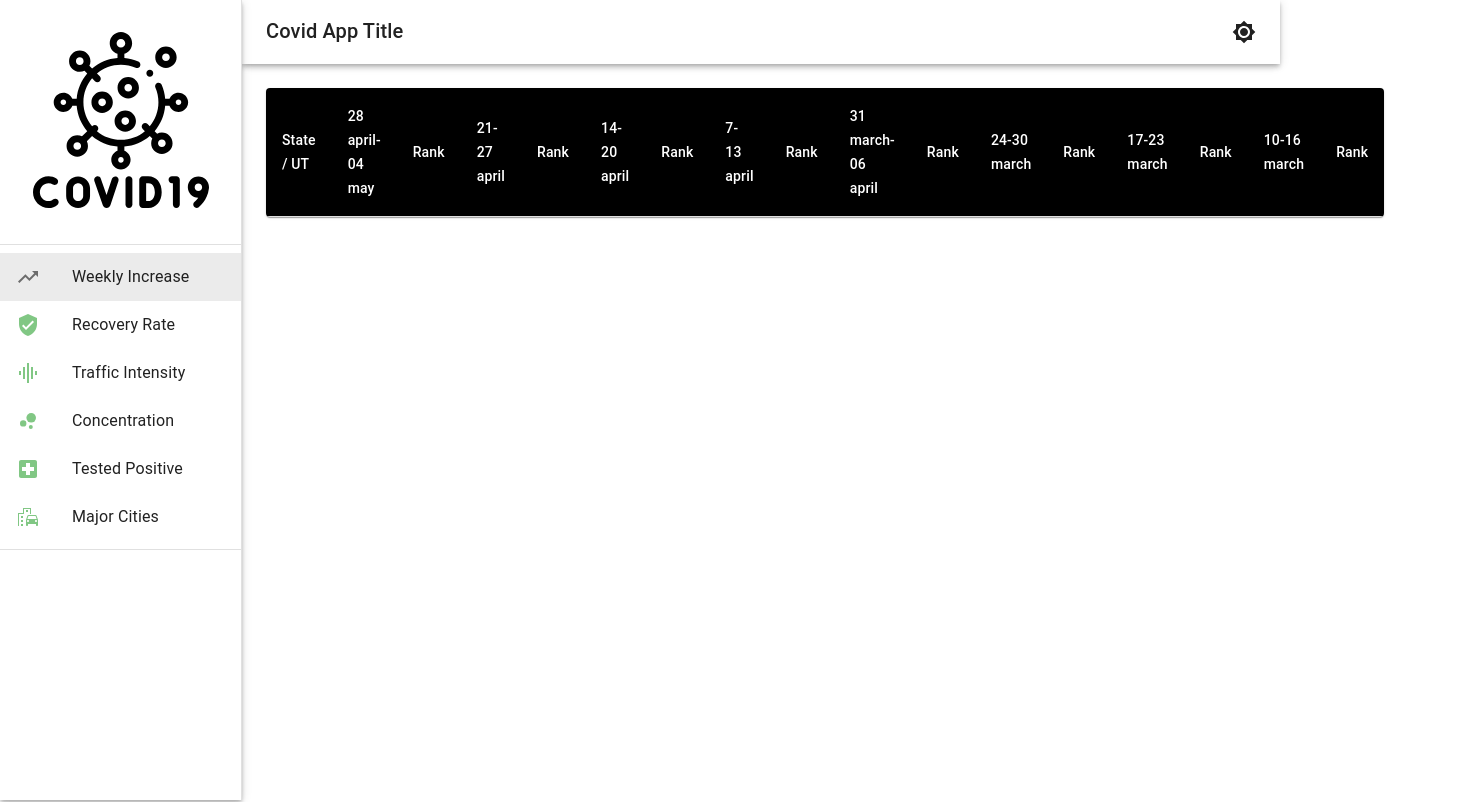
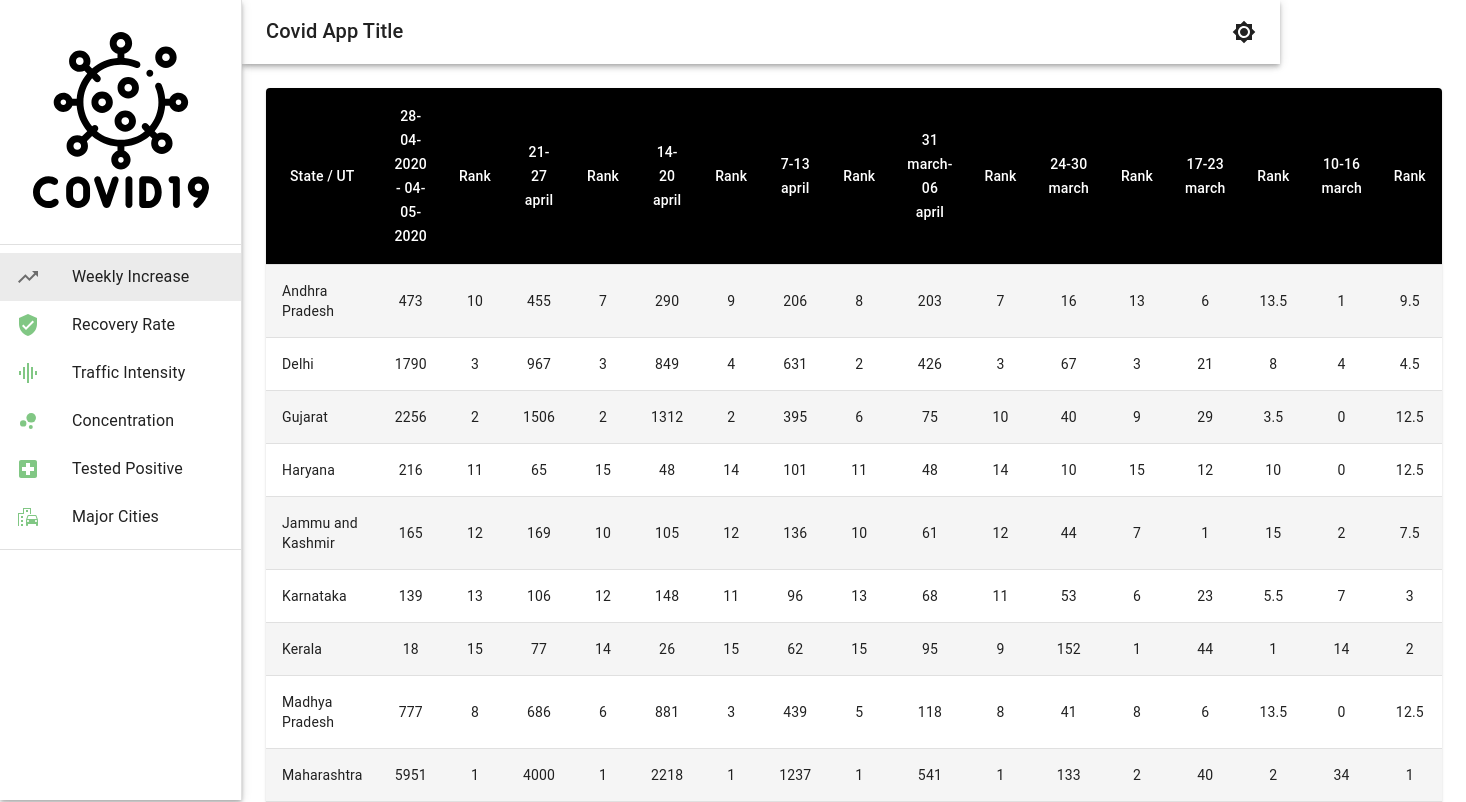
Before and after one commit to praty94/covid-app-isi, a React (Create React App) app: page / in a window 1280 px wide. Shown: the top 802 px of the page, 1466 px wide, since content can reach past the window. Built offline with nearby package versions, Linux system fonts and the light colour scheme.

Commit message:
integrated data to table

```diff
--- a/src/Components/WeeklyIncrease/WeeklyIncreaseDataTable.jsx
+++ b/src/Components/WeeklyIncrease/WeeklyIncreaseDataTable.jsx
@@ -42,13 +42,26 @@ export default function WeeklyIncreaseDataTable() {
       <Table className={classes.table} aria-label="customized table">
         <TableHead>
           <TableRow>
-            {WeeklyData.data.headers.map((item,index)=>{
-              return <StyledTableCell>{item}</StyledTableCell>
+            {WeeklyData.data.headers.map((item, index) => {
+              return <StyledTableCell align="center" key={index}>{item}</StyledTableCell>
             })}
           </TableRow>
         </TableHead>
         <TableBody>
+          {WeeklyData.data.stateWiseData.map((item, index) => (
+            <StyledTableRow key={index}>
+              <StyledTableCell component="th" scope="row">
+                {item.stateName}
+              </StyledTableCell>
+              {item.weeklyData.map((weeklyItem, index) => {
+                return <React.Fragment>
+                  <StyledTableCell align="center">{weeklyItem.value}</StyledTableCell>
+                  <StyledTableCell align="center">{weeklyItem.rank}</StyledTableCell>
+                </React.Fragment>
+              })}
 
+            </StyledTableRow>
+          ))}
         </TableBody>
       </Table>
     </TableContainer>
--- a/src/Data/WeeklyRateOfIncrease.json
+++ b/src/Data/WeeklyRateOfIncrease.json
@@ -2,7 +2,7 @@
   "data": {
     "headers": [
       "State / UT",
-      "28 april-04 may",
+      "28-04-2020 - 04-05-2020",
       "Rank",
       "21-27 april",
       "Rank",
```
